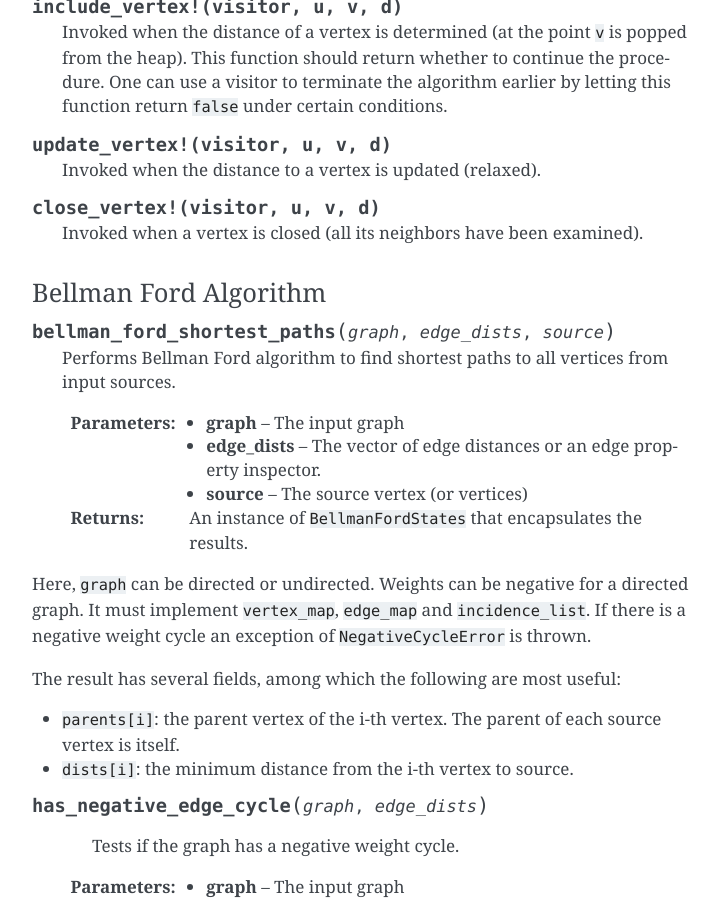
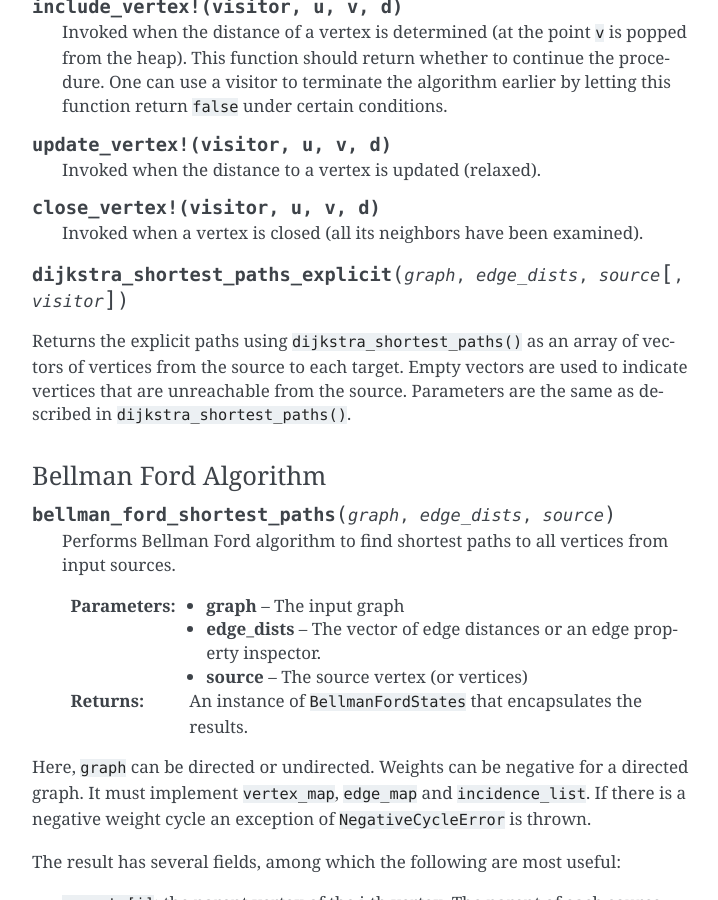
Before and after one commit to JuliaGraphs/Graphs.jl, a Sphinx documentation site: the page built from doc/source/algorithms.rst, in a window 1280 px wide and 900 px high, scrolled down 4408 px. Shown: the whole window, without its empty margins (388-1106 px from the left). Built offline with Sphinx 7.4.7, drawn with Linux system fonts in a browser that asks for light colours; formulas are drawn with MathJax 3; some of the changed text lies outside the part shown.

Commit message:
show_dijkstra_shortest_paths()
change Array to Vector

silly test fix

rename per suggestion

updated docs

explicit: source cannot be Vector/Array

```diff
--- a/doc/source/algorithms.rst
+++ b/doc/source/algorithms.rst
@@ -183,6 +183,12 @@ The user can (optionally) provide a visitor that perform operations along with t
 
     Invoked when a vertex is closed (all its neighbors have been examined).
 
+.. py:function:: dijkstra_shortest_paths_explicit(graph, edge_dists, source[, visitor])
+Returns the explicit paths using ``dijkstra_shortest_paths()`` as an array of
+vectors of vertices from the source to each target. Empty vectors are used to
+indicate vertices that are unreachable from the source. Parameters are the same
+as described in ``dijkstra_shortest_paths()``.
+
 
 Bellman Ford Algorithm
 ~~~~~~~~~~~~~~~~~~~~
```
Also changed, not shown: 3 other files.
